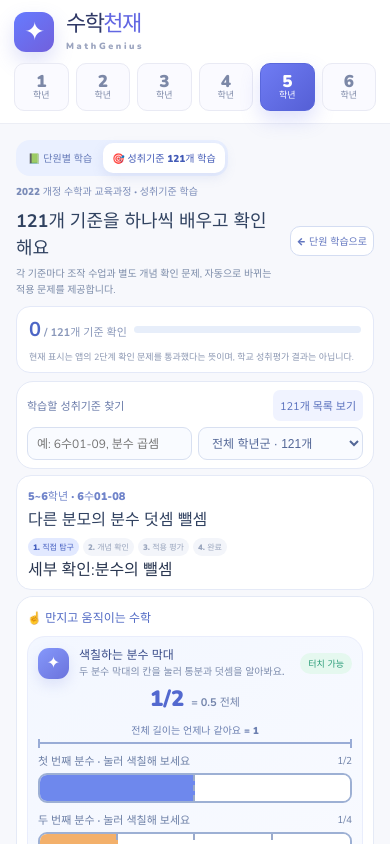
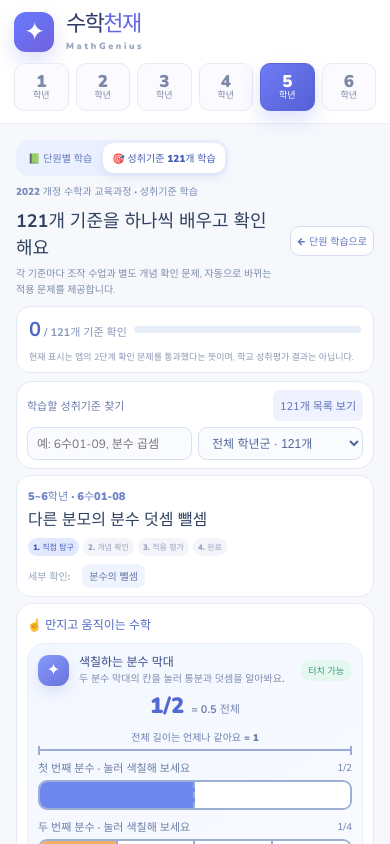
Before and after one commit to tajogood/mathgenius, a React (Vite) app: page / in a window 390 px wide. Both pictures are taken after a click on the button "🎯 성취기준 121개 학습". Shown: the top 844 px of the page. Built offline with nearby package versions, Linux system fonts and the light colour scheme.

Commit message:
style(standards): show granular subskills and keep evaluation screen compact on mobile

```diff
--- a/src/styles/standards.css
+++ b/src/styles/standards.css
@@ -147,3 +147,12 @@
  padding:6px 9px;color:#596cb7;font-size:10px;font-weight:900;cursor:pointer;}
 .curriculum-standard-codes button:hover,.curriculum-standard-codes button:focus-visible {
  background:#dce5ff;outline:2px solid #8ca2eb;}
+
+.studio-subskills {display:flex;gap:5px;align-items:center;flex-wrap:wrap;margin:8px 0 0;}
+.studio-subskills span {padding:4px 7px;border-radius:8px;background:#eff3fd;color:#6679ae;
+ font-size:10px;font-weight:800;}
+.studio-subskills span:first-child {background:transparent;color:#97a4bb;padding-left:0;}
+@media(max-width:700px){
+ .standard-studio--concept .studio-subskills,
+ .standard-studio--application .studio-subskills {display:none;}
+}
```
